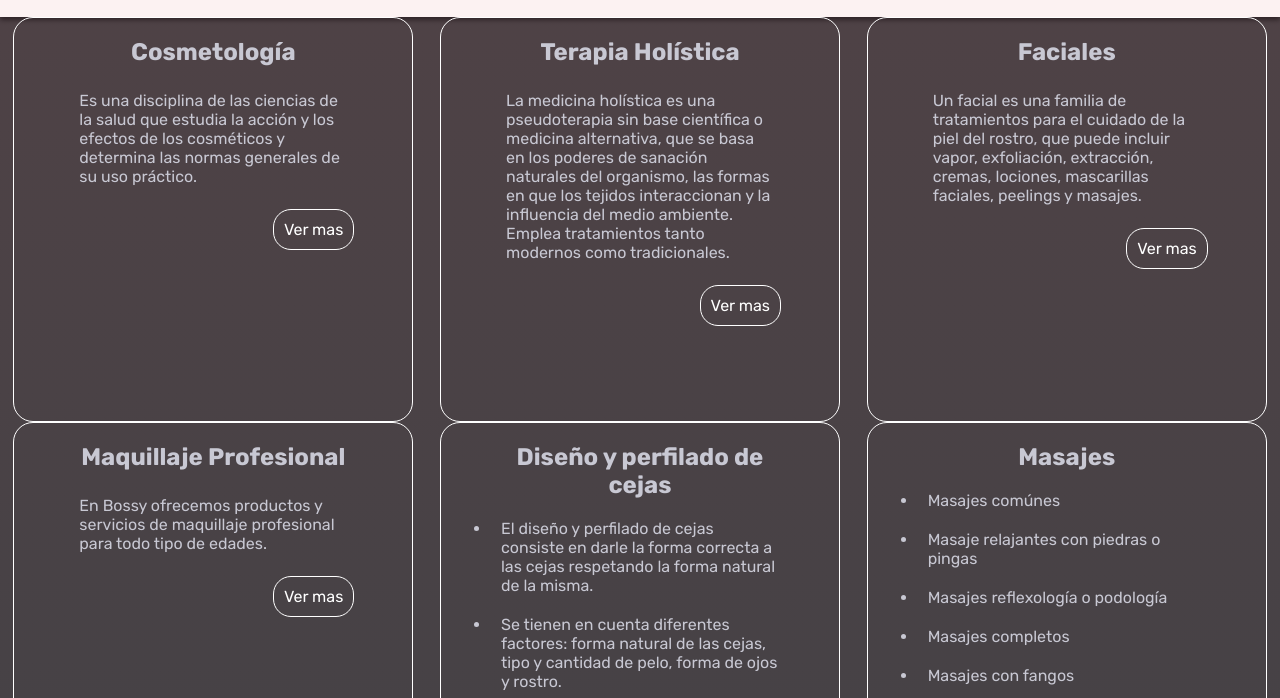
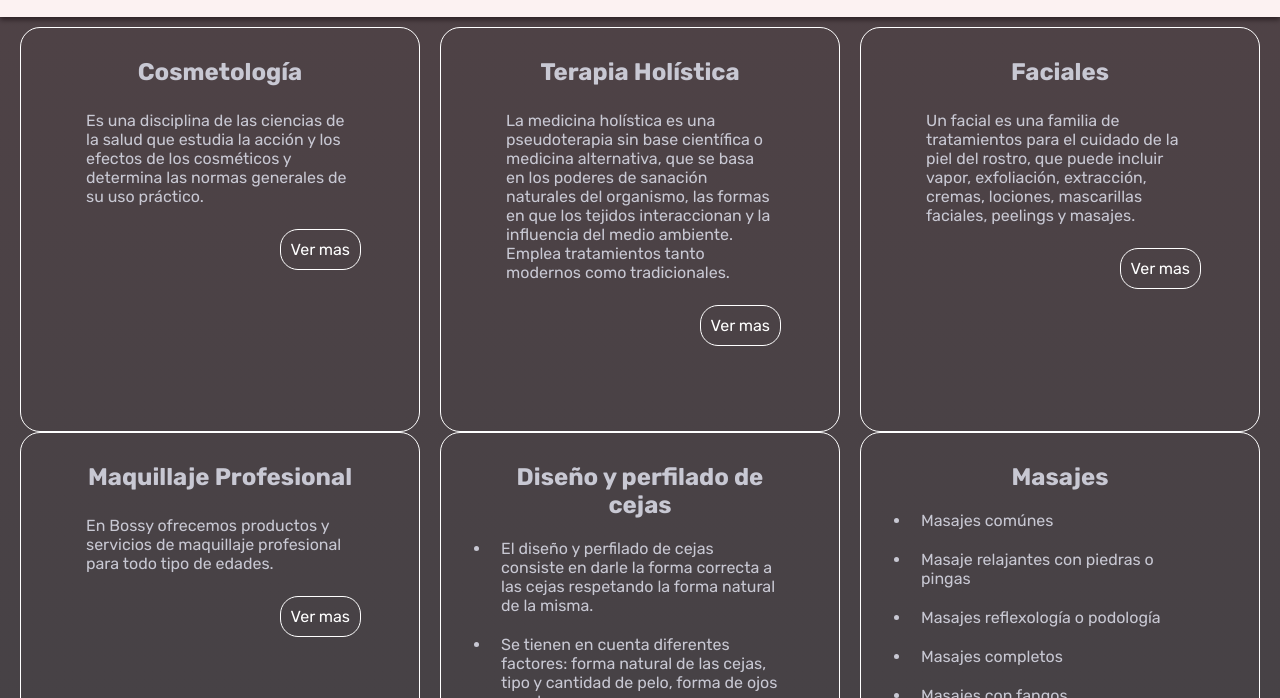
Before and after one commit to francaparroz21/PreEntrega2Caparroz, a plain HTML site: page services.html in a window 1280 px wide. Shown: the part 61-759 px from the top of the page. Drawn offline with Linux system fonts and the light colour scheme; a web font is replaced by a local one.

Commit message:
Modificando algunas cosas

```diff
--- a/styles.css
+++ b/styles.css
@@ -192,16 +192,18 @@ flex-wrap: wrap;
 
 .container{
   display: grid;
+  padding: 10px;
   grid-template-columns: repeat(3,1fr);
   grid-template-rows: repeat(2,1fr);
   place-items: center;
 }
 
 .container section{
+  padding: 10px;
   width: 400px;
   height: 405px;
   border-radius: 20px;
-  padding: 10px 50px 10px 50px;
+  padding: 20px 50px 10px 50px;
   border: 1px solid white;
   flex-wrap: wrap;
 }
```
